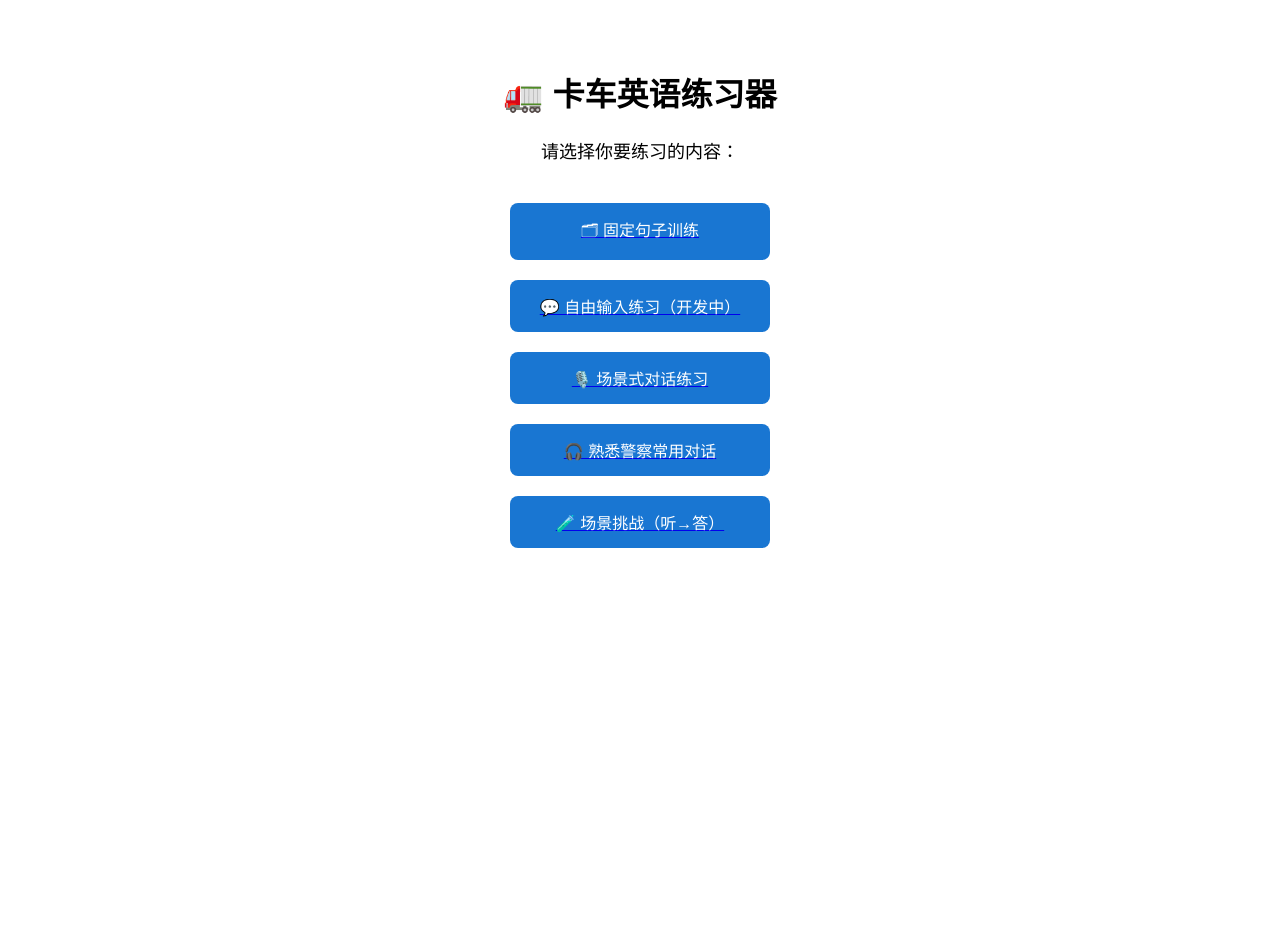
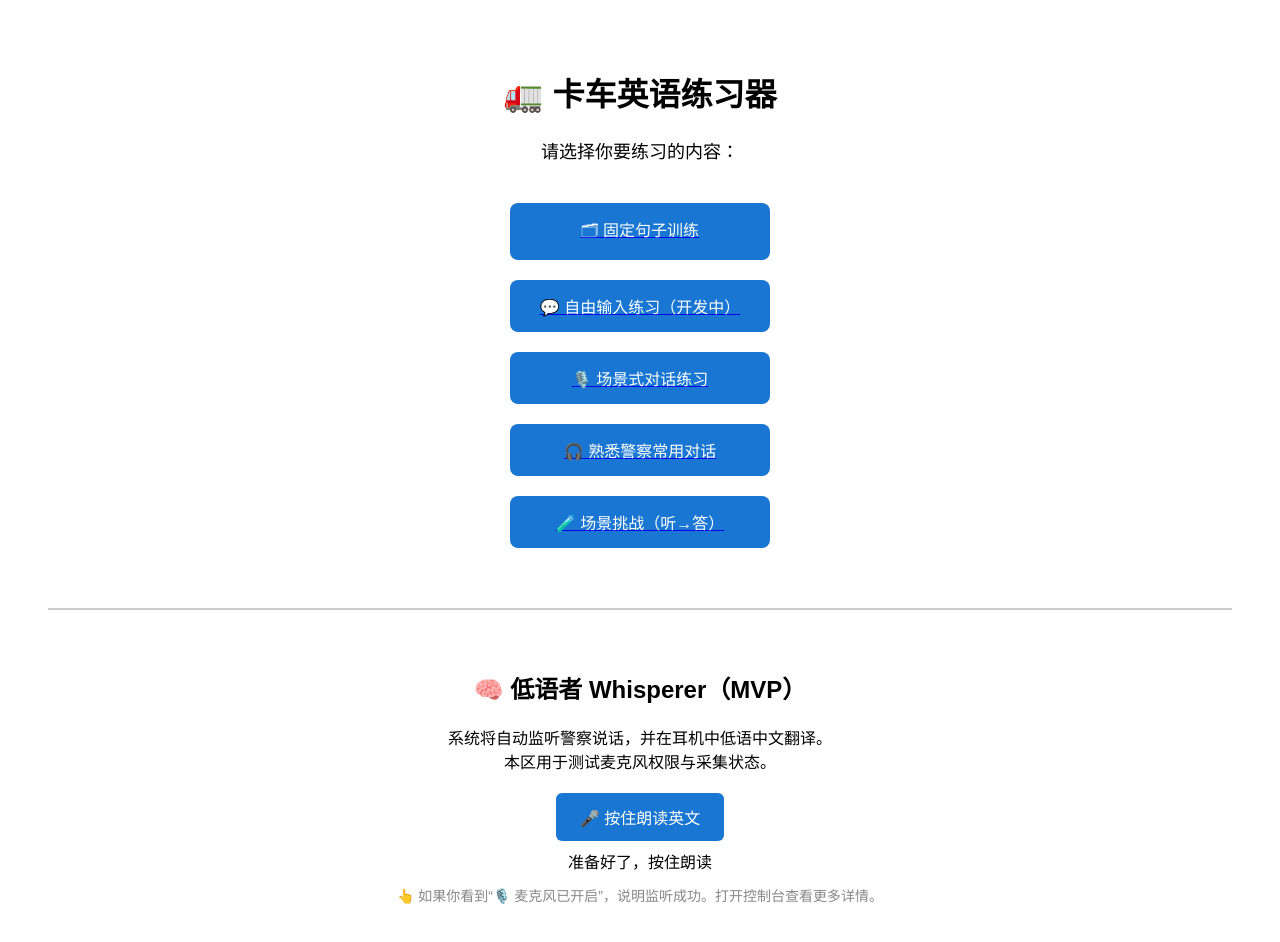
Before and after one commit to mochiwang/truck, a Next.js app in the folder frontend/: page / in a window 1280 px wide. Shown: the top 942 px of the page. Before the commit the page ends 800 px from the top, so only its background shows below. Built offline with nearby package versions, Linux system fonts and the light colour scheme.

Commit message:
✅ feat: 添加低语者 LiveListener 监听器并接入主页

```diff
--- a/frontend/pages/index.tsx
+++ b/frontend/pages/index.tsx
@@ -1,5 +1,8 @@
+// frontend/pages/index.tsx
+
 import React from 'react';
 import Link from 'next/link';
+import LiveListener from '../components/Recorder'; // 当前用 Recorder 实现第一步
 
 export default function HomePage() {
   return (
@@ -26,6 +29,21 @@ export default function HomePage() {
       <Link href="/scenarioChallenge">
         <button style={buttonStyle}>🧪 场景挑战（听→答）</button>
       </Link>
+
+      {/* 分割线 */}
+      <hr style={{ margin: '60px 0', border: '1px solid #ccc' }} />
+
+      <h2>🧠 低语者 Whisperer（MVP）</h2>
+      <p style={{ marginBottom: 20 }}>
+        系统将自动监听警察说话，并在耳机中低语中文翻译。<br />
+        本区用于测试麦克风权限与采集状态。
+      </p>
+
+      <LiveListener />
+
+      <p style={{ fontSize: 14, marginTop: 12, color: '#888' }}>
+        👆 如果你看到“🎙️ 麦克风已开启”，说明监听成功。打开控制台查看更多详情。
+      </p>
     </div>
   );
 }
```
Also changed, not shown: frontend/components/LiveListener.tsx (added, +23 -0 lines).
